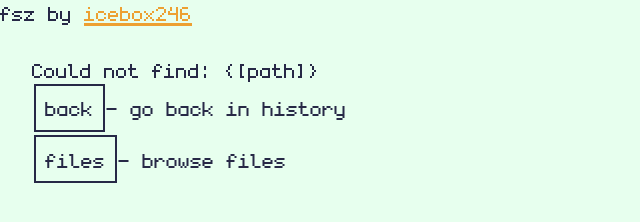
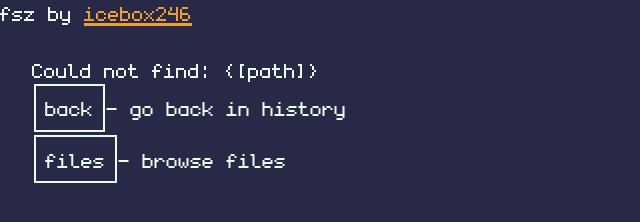
Before and after one commit to icebox246/fsz, a plain HTML site: page src/template/404.html in a window 1280 px wide. Shown: the whole page, without its empty margins (0-640 px from the left). Drawn offline with Linux system fonts and the dark colour scheme.

Commit message:
Respect dark color-scheme preference
Now the site also has a dark mode!

```diff
--- a/src/static/style.css
+++ b/src/static/style.css
@@ -7,6 +7,14 @@
     --bright: #e7ffee;
     --accent: #eda031;
     --dark: #272946;
+}
+
+@media (prefers-color-scheme: dark) {
+    :root {
+        --bright: #272946;
+        --accent: #eda031;
+        --dark: #e7ffee;
+    }
 }
 
 *, input, button {
```
